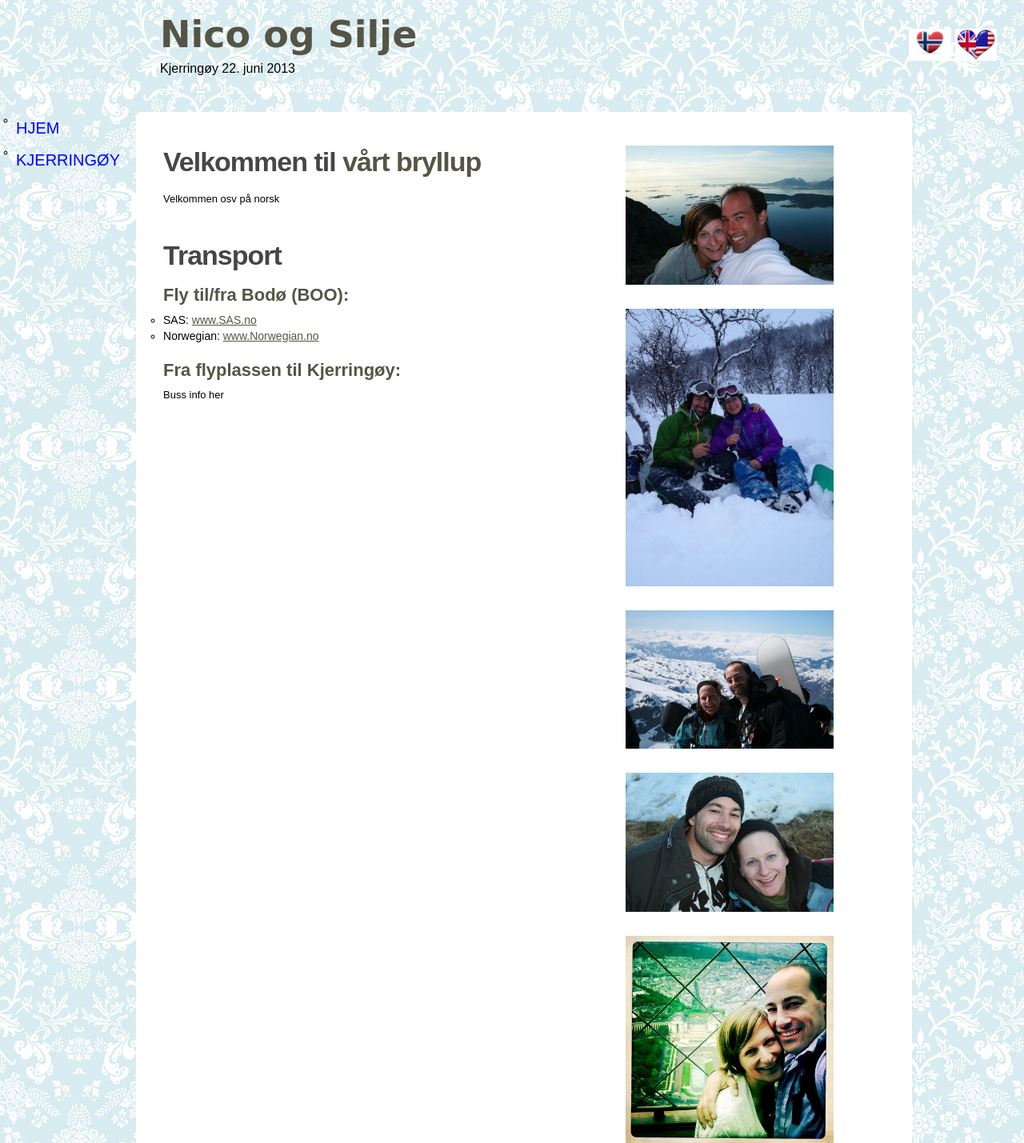
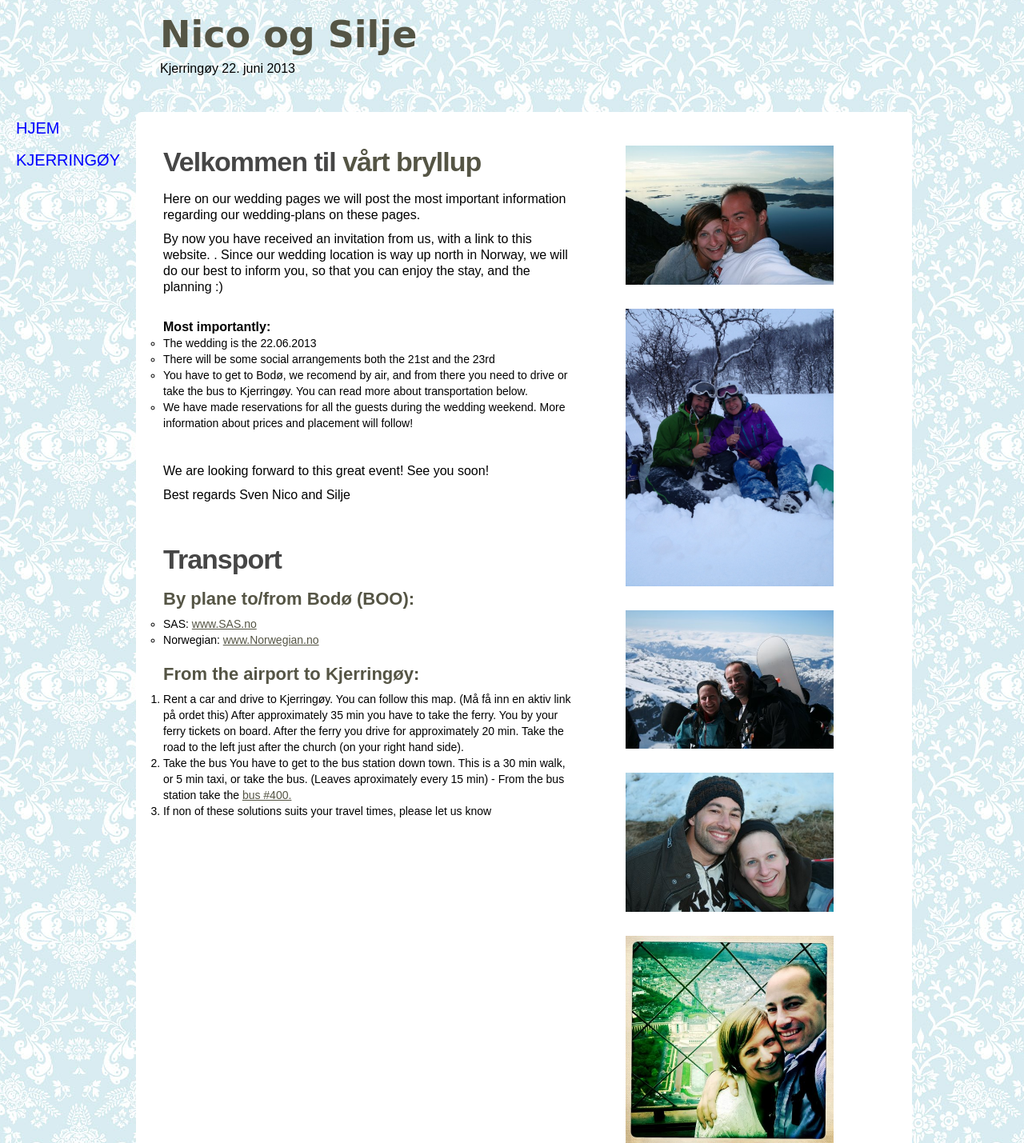
Before and after one commit to rasmusgraver/SiljeNico, a PHP site: page /?lang=nb in a window 1280 px wide. Shown: the top 1429 px of the page at 80% size. Run offline with PHP 8.4, Linux system fonts and the light colour scheme.

Commit message:
Removed lang choosing.

```diff
--- a/css/style.css
+++ b/css/style.css
@@ -210,10 +210,11 @@ nav {
   /* background:url(../images/menu_bg.png) 0 0 no-repeat; */
   /* width:100px; */
 }
+nav li {
+  list-style: none;
+}
 nav li a {
   text-decoration: none;
-}
-nav li a {
   font-size: 20px;
   line-height: 40px;
   color: blue;
--- a/index.php
+++ b/index.php
@@ -8,10 +8,7 @@
     </head>
     <body class="index">
 
-
-                <?php include("shared/header.php"); ?>
-
-
+        <?php include("shared/header.php"); ?>
 
 
         <div class="body3">
--- a/shared/header.php
+++ b/shared/header.php
@@ -2,10 +2,12 @@
 <!-- header -->
 <header>
     <div class="wrapper">
+        <!--
         <ul id="icons">
             <li><a href="<?php echo CURRENT_PAGE; ?>.php?lang=nb" class="flag_heart"><img src="images/nb_heart.jpg" alt="" /></a></li>
             <li><a href="<?php echo CURRENT_PAGE; ?>.php?lang=en" class="flag_heart"><img src="images/uk-usa-heart.jpg" alt="" /></a></li>
         </ul>
+        -->
 
         <div class="upperlogo">
             <h1><a href="index.php" id="logo">Nico og Silje</a></h1>
--- a/shared/language_nb.php
+++ b/shared/language_nb.php
@@ -3,18 +3,48 @@
 define("LINK_PARAMS", "?lang=nb");
 
 
-define("TITLE", 'Silje og Nico Bryllup!');
+define("TITLE", 'Silje og Nico sitt Bryllup!');
 
 define("WELCOME_HEAD", "Velkommen til <span>vårt bryllup</span>");
-define("WELCOME_TEXT", "Velkommen osv på norsk");
+define("WELCOME_TEXT", '
+    <p>Here on our wedding pages we will post the most important information regarding our wedding-plans on these pages.
+    </p>
+<p>By now you have received an invitation from us, with a link to this website. .
+Since our wedding location is way up north  in Norway, we will do our best to inform you, so that you can enjoy the stay, and the planning :)
+</p>
+
+<br />
+<ul>
+<li class="head"> Most importantly:
+</li><li> The wedding is the 22.06.2013
+</li><li> There will be some social arrangements both the 21st and the 23rd
+</li><li> You have to get to Bodø, we recomend by air, and from there you need to drive or take the bus to Kjerringøy. You can read more about transportation below.
+</li><li> We have made reservations for all the guests during the wedding weekend. More information about prices and placement will follow!
+</li>
+</ul>
+<br /><br />
+<p>We are looking forward to this great event! See you soon!</p>
+<p>Best regards Sven Nico and Silje </p>');
+
 
 define("TRANSPORT_HEAD", "Transport");
-define("TRANSPORT_PLANE_HEAD", 'Fly til/fra Bodø (BOO):');
+define("TRANSPORT_PLANE_HEAD", 'By plane to/from Bodø (BOO):');
 
+define("TRANSPORT_BUSS_HEAD", 'From the airport to Kjerringøy:');
+define("TRANSPORT_BUSS_TEXT", '
+<ol>
+<li> Rent a car and drive to Kjerringøy.
+You can follow this map. (Må få inn en aktiv link på ordet this)
+After approximately 35 min you have to take the ferry. You by your ferry tickets on board. After the ferry you drive for approximately 20 min. Take the road to the left just after the church  (on your right hand side).
+</li><li> Take the bus
+You have to get to the bus station down town. This is a 30 min walk, or 5 min taxi, or take the bus. (Leaves aproximately every 15 min)
+- From the bus station take the <a href="http://www.177nordland.no/?ac_id=1&ac_parent=1" >bus #400.</a>
 
-define("TRANSPORT_BUSS_HEAD", 'Fra flyplassen til Kjerringøy:');
-define("TRANSPORT_BUSS_TEXT", 'Buss info her
+</li><li> If non of these solutions suits your travel times, please let us know
+</li>
+</ol>
 ');
+
 
 
 define("KJERR_HEAD", "Gå i land på Kjerringøy!");
```
Also changed, not shown: hvor.php (+2 -5 lines).
